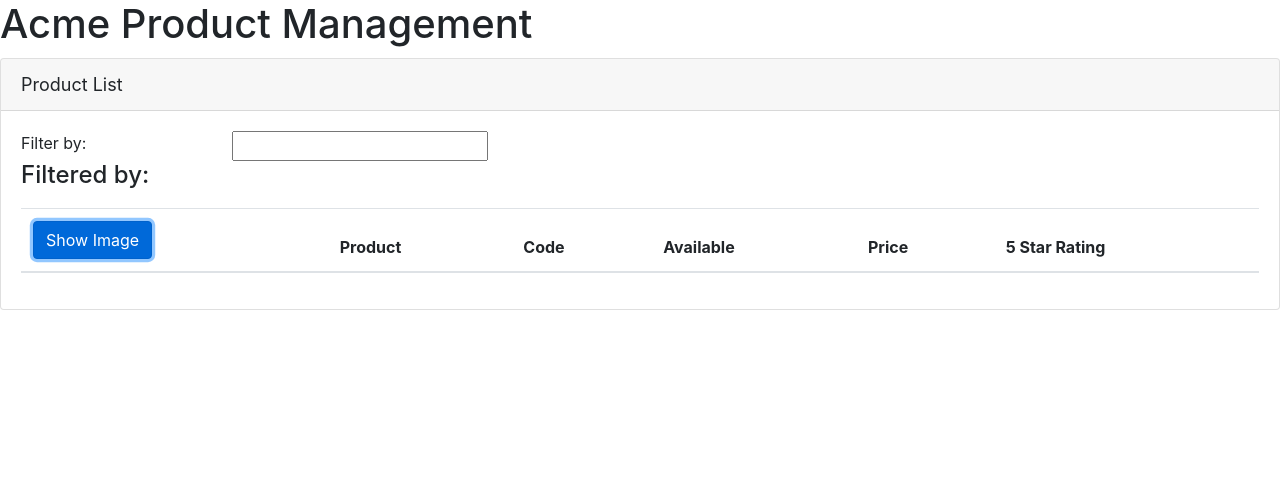
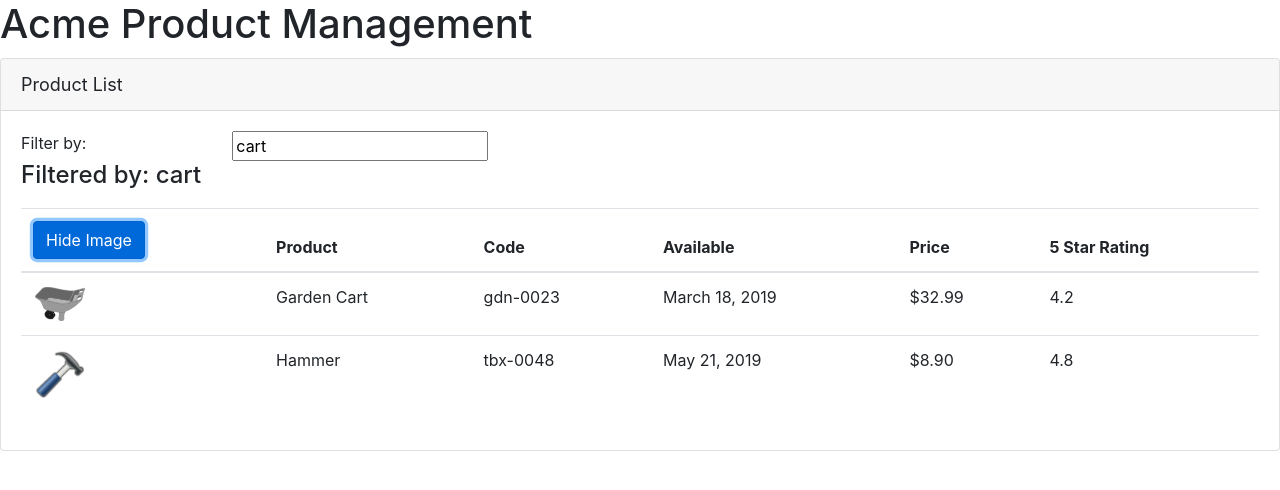
Before and after one commit to BinahUtuedor/Acme-Product-Management, an Angular app: page / in a window 1280 px wide. Both pictures are taken after a click on the button "Show Image". Shown: the top 490 px of the page. Built offline with nearby package versions, Linux system fonts and the light colour scheme.

Commit message:
second commit

```diff
--- a/src/app/app.module.ts
+++ b/src/app/app.module.ts
@@ -1,5 +1,6 @@
 import { BrowserModule } from '@angular/platform-browser';
 import { NgModule } from '@angular/core';
+import { FormsModule } from '@angular/forms';
 
 import { AppComponent } from './app.component';
 import { ProductListComponent } from './products/product-list.component'
@@ -10,7 +11,8 @@ import { ProductListComponent } from './products/product-list.component'
     ProductListComponent
   ],
   imports: [
-    BrowserModule
+    BrowserModule,
+    FormsModule
   ],
   bootstrap: [AppComponent]
 })
--- a/src/app/products/product-list.component.html
+++ b/src/app/products/product-list.component.html
@@ -1,26 +1,29 @@
 <div class="card">
     <div class="card-header">
-        Product List
+        {{ pageTitle }}
     </div>
     <div class="card-body">
         <div class="row">
             <div class="col-md-2">Filter by:</div>
             <div class="col-md-4">
-                <input type="text" />
+                <input type="text"
+                    [(ngModel)]='listFilter' />
             </div>
         </div>
         <div class="row">
             <div class="col-md-6">
-                <h4>Filtered by: </h4>
+                <h4>Filtered by: {{ listFilter }}</h4>
             </div>
         </div>
         <div class="table-responsive">
-            <table class="table">
+            <table class="table"
+                *ngIf='products && products.length' >
                 <thead>
                     <tr>
                         <th>
-                            <button class="btn btn-primary">
-                                Show Image
+                            <button class="btn btn-primary"
+                                (click)='toggleImage()'>
+                                {{ showImage ? 'Hide' : 'Show'}} Image
                             </button>
                         </th>
                         <th>Product</th>
@@ -31,7 +34,20 @@
                     </tr>
                 </thead>
                 <tbody>
-
+                    <tr *ngFor='let product of products'>
+                        <td>
+                            <img *ngIf='showImage'
+                                [src]='product.imageUrl'
+                                [title]='product.productName'
+                                [style.width.px]='imageWidth'
+                                [style.margin.px]='imageMargin' >
+                        </td>
+                        <td>{{ product.productName }}</td>
+                        <td>{{ product.productCode | lowercase }}</td>
+                        <td>{{ product.releaseDate }}</td>
+                        <td>{{ product.price | currency:'USD':'symbol':'1.2-2' }}</td>
+                        <td>{{ product.starRating }}</td>
+                    </tr>
                 </tbody>
             </table>
         </div>
--- a/src/app/products/product-list.component.ts
+++ b/src/app/products/product-list.component.ts
@@ -4,5 +4,35 @@ import { Component } from '@angular/core';
     templateUrl: './product-list.component.html'
 })
 export class ProductListComponent {
+    pageTitle: string = 'Product List'
+    imageWidth: number = 50;
+    imageMargin: number = 2;
+    showImage: boolean = false;
+    listFilter: string = 'cart';
+    products: any[] = [
+        {
+            "productId": 2,
+            "productName": "Garden Cart",
+            "productCode": "GDN-0023",
+            "releaseDate": "March 18, 2019",
+            "description": "15 gallon capacity rolling garden cart",
+            "price": 32.99,
+            "starRating": 4.2,
+            "imageUrl": "assets/images/garden_cart.png"
+          },
+          {
+            "productId": 5,
+            "productName": "Hammer",
+            "productCode": "TBX-0048",
+            "releaseDate": "May 21, 2019",
+            "description": "Curved claw steel hammer",
+            "price": 8.9,
+            "starRating": 4.8,
+            "imageUrl": "assets/images/hammer.png"
+          }
+    ];
 
+    toggleImage(): void {
+        this.showImage =! this.showImage
+    }
 }
```
